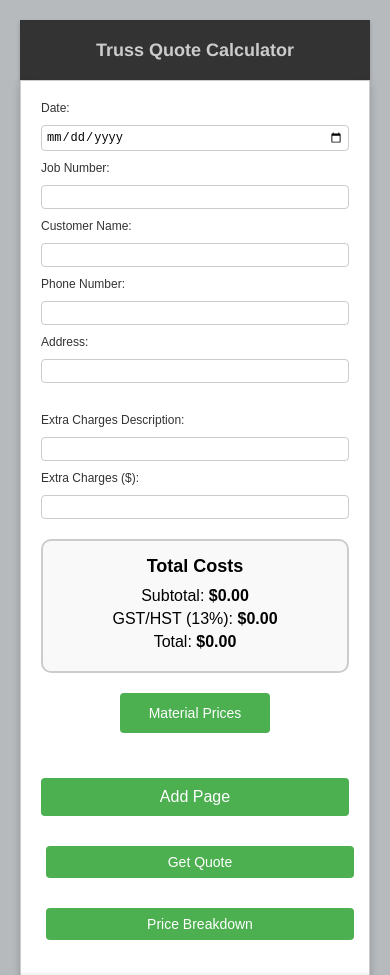
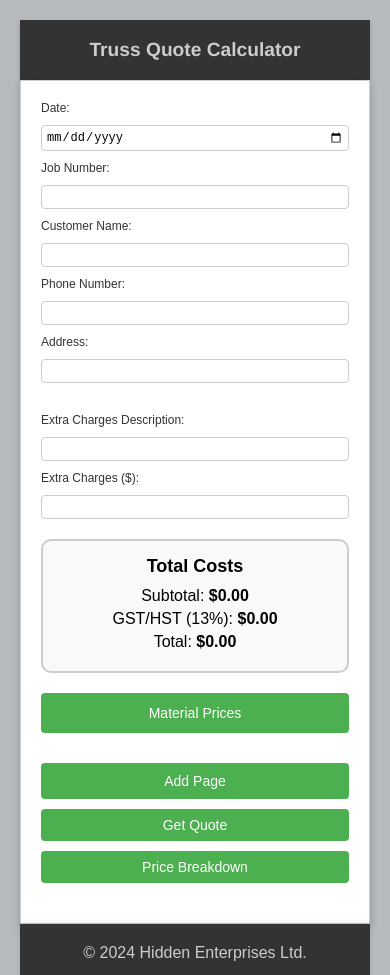
Before and after one commit to Marysgithub321/TruSpan, a plain HTML site: page index.html in a window 390 px wide. Shown: the top 975 px of the page. Drawn offline with nearby package versions, Linux system fonts and the light colour scheme.

Commit message:
added media queries for smaller screens

```diff
--- a/styles.css
+++ b/styles.css
@@ -19,37 +19,29 @@ body {
 
 /* Header Styling */
 header {
-  font-size: xx-large;
-  font-family: 'Franklin Gothic Medium', 'Arial Narrow', Arial, sans-serif;
   width: 100%;
   height: 100px;
   background-color: #333;
   color: #ccc;
-  padding: 10px 20px;
+  display: flex;
+  align-items: center;
+  justify-content: center;
   box-shadow: 0 2px 4px rgba(0, 0, 0, 0.2);
-  text-align: center;
 }
 
-nav {
-  display: flex;
-  flex-direction: column;
-  align-items: center;
-}
-
-h1 {
-  margin: 0;
-  padding: 10px 0;
+header h1 {
+  font-size: 2em;
+  font-family: 'Franklin Gothic Medium', 'Arial Narrow', Arial, sans-serif;
 }
 
 /* Media Queries for Mobile Responsiveness */
 @media (max-width: 768px) {
   header {
-    font-size: large;
     height: 60px;
   }
 
-  h1 {
-    font-size: 18px;
+  header h1 {
+    font-size: 1.2em;
   }
 
   .top-section {
@@ -121,10 +113,11 @@ input[type="text"], input[type="date"], input[type="number"], textarea {
 .buttons-section {
   display: flex;
   justify-content: space-between;
+  gap: 10px;
   margin-top: 10px;
 }
 
-button, .dropdown .dropbtn, .materials button, #clearInputsButton {
+button, .dropdown .dropbtn {
   background-color: #4CAF50;
   color: white;
   padding: 8px 20px;
@@ -132,55 +125,46 @@ button, .dropdown .dropbtn, .materials button, #clearInputsButton {
   border: none;
   border-radius: 4px;
   cursor: pointer;
-  height: 40px; /* Set consistent height for all buttons */
+  height: 40px;
+  width: 100%;
 }
 
-button:hover, .dropdown .dropbtn:hover, .materials button:hover, #clearInputsButton:hover {
+button:hover, .dropdown .dropbtn:hover {
   background-color: #3e8e41;
 }
 
-/* Centering for Specific Buttons */
-.centered-button {
-  display: block;
-  margin: 5px auto;
+/* Make buttons take full width on smaller screens */
+@media (max-width: 768px) {
+  .buttons-section button {
+    width: 100%;
+    margin-bottom: 10px;
+  }
 }
 
 /* Material Prices Section */
 .material-prices-section {
   margin-top: 20px;
   text-align: center;
-  display: flex;
-  justify-content: center;
-  align-items: center;
-  gap: 10px;
 }
 
 .dropdown-content .price-input {
   margin-bottom: 20px;
 }
 
-.dropbtn, #clearInputsButton {
+.dropbtn {
   width: 150px;
-  padding: 10px 20px;
+  padding: 10px;
   text-align: center;
-  font-size: 16px;
-  cursor: pointer;
-  height: 40px; /* Ensure these buttons match the others in height */
 }
 
 /* Wider Buttons for Add Page, Get Quote, and Price Breakdown */
 .buttons-section button {
   flex: 1;
-  margin: 15px 5px ;
-  width: 100%; /* Ensure the buttons take up equal space */
+  margin: 0;
 }
 
-.buttons-section button:nth-child(1) {
-  margin-left: 0; /* Remove left margin for the first button */
-}
-
-.buttons-section button:nth-child(3) {
-  margin-right: 0; /* Remove right margin for the last button */
+#addPageButton {
+  flex: 1;
 }
 
 /* Material Sections Styling */
@@ -189,47 +173,41 @@ button:hover, .dropdown .dropbtn:hover, .materials button:hover, #clearInputsBut
   flex-wrap: wrap;
   gap: 10px;
   justify-content: space-between;
+  padding: 10px;
 }
 
 .section-material {
   border: 1px solid #ccc;
   border-radius: 10px;
   padding: 10px;
-  width: calc(33.33% - 20px);
   box-sizing: border-box;
+  margin-bottom: 10px;
+  width: 100%;
+}
+
+/* Responsive Layout for Material Sections */
+@media (min-width: 640px) {
+  .section-material {
+    width: calc(50% - 10px);
+  }
+}
+
+@media (min-width: 1024px) {
+  .section-material {
+    width: calc(33.33% - 10px);
+  }
+}
+
+/* Spacing between Number of Trusses and Remove button */
+.input-group:last-of-type {
   margin-bottom: 10px;
 }
 
 .section-material button {
-  width: 100%;
+  margin-top: 10px;
 }
 
-.materials h2 {
-  font-size: 14px;
-  text-align: center;
-  margin-bottom: 10px;
-}
-
-.materials .input-group {
-  display: flex;
-  justify-content: space-between;
-  align-items: center;
-  margin-bottom: 10px;
-}
-
-.materials .input-group label {
-  width: 45%;
-}
-
-.materials .input-group input,
-.materials .input-group textarea {
-  width: 50%;
-  padding: 4px;
-  font-size: 12px;
-  border: 1px solid #ccc;
-  border-radius: 4px;
-}
-
+/* Costs Section Styling */
 .cost {
   margin-top: 10px;
 }
```
Also changed, not shown: 2 other files.
